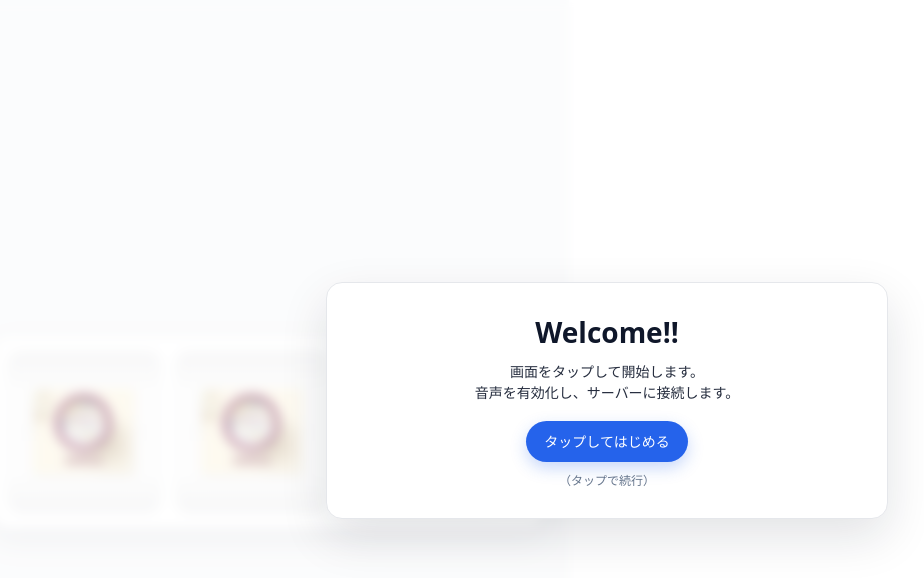
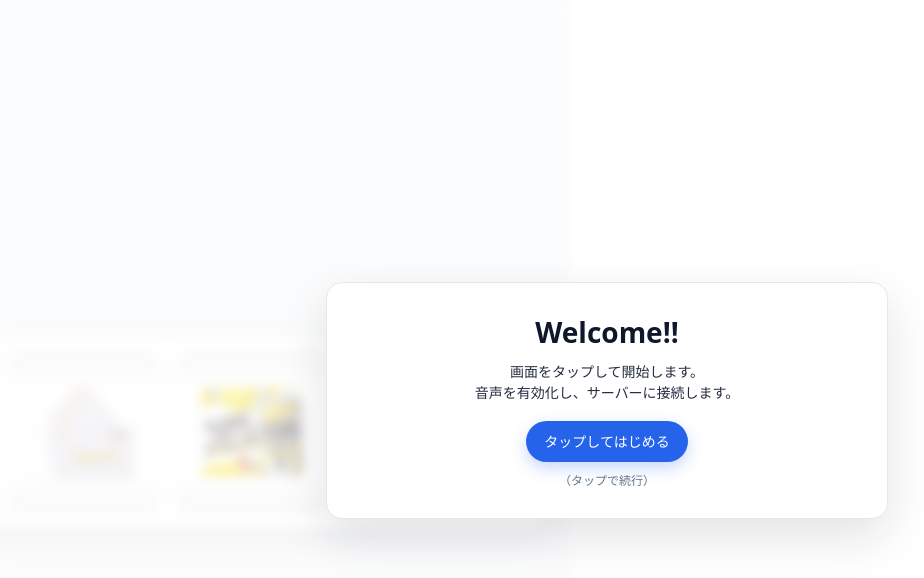
Before and after one commit to akiohiratani/pachinko-member-frontend-prod, a React (Vite) app: page / in a window 1280 px wide. Shown: the top 578 px of the page, without its empty margins (33-957 px from the left). Built offline with nearby package versions, Linux system fonts and the light colour scheme; no server answers.

Commit message:
Randomize initial slot reel alignment

```diff
--- a/src/presentation/components/SlotReel.tsx
+++ b/src/presentation/components/SlotReel.tsx
@@ -29,13 +29,26 @@ export function SlotReel({
     [listLength, symbols, symbolCount],
   );
 
+  const [initialIndex] = React.useState(() =>
+    symbolCount > 0 ? Math.floor(Math.random() * symbolCount) : 0,
+  );
+  const [hasStarted, setHasStarted] = React.useState(false);
+
+  React.useEffect(() => {
+    if (spinning) {
+      setHasStarted(true);
+    }
+  }, [spinning]);
+
   const finalOffset = Math.round(-(cycles * symbolCount * itemHeight + targetIndex * itemHeight));
+  const initialOffset = -initialIndex * itemHeight;
+  const restingOffset = hasStarted ? 0 : initialOffset;
 
   const trackStyle: React.CSSProperties = {
     transitionProperty: "transform",
     transitionDuration: spinning ? `${spinMs}ms` : "0ms",
     transitionTimingFunction: spinning ? easing : "linear",
-    transform: `translate3d(0, ${spinning ? finalOffset : 0}px, 0)`,
+    transform: `translate3d(0, ${spinning ? finalOffset : restingOffset}px, 0)`,
     willChange: spinning ? "transform" : undefined,
   };
 
```
